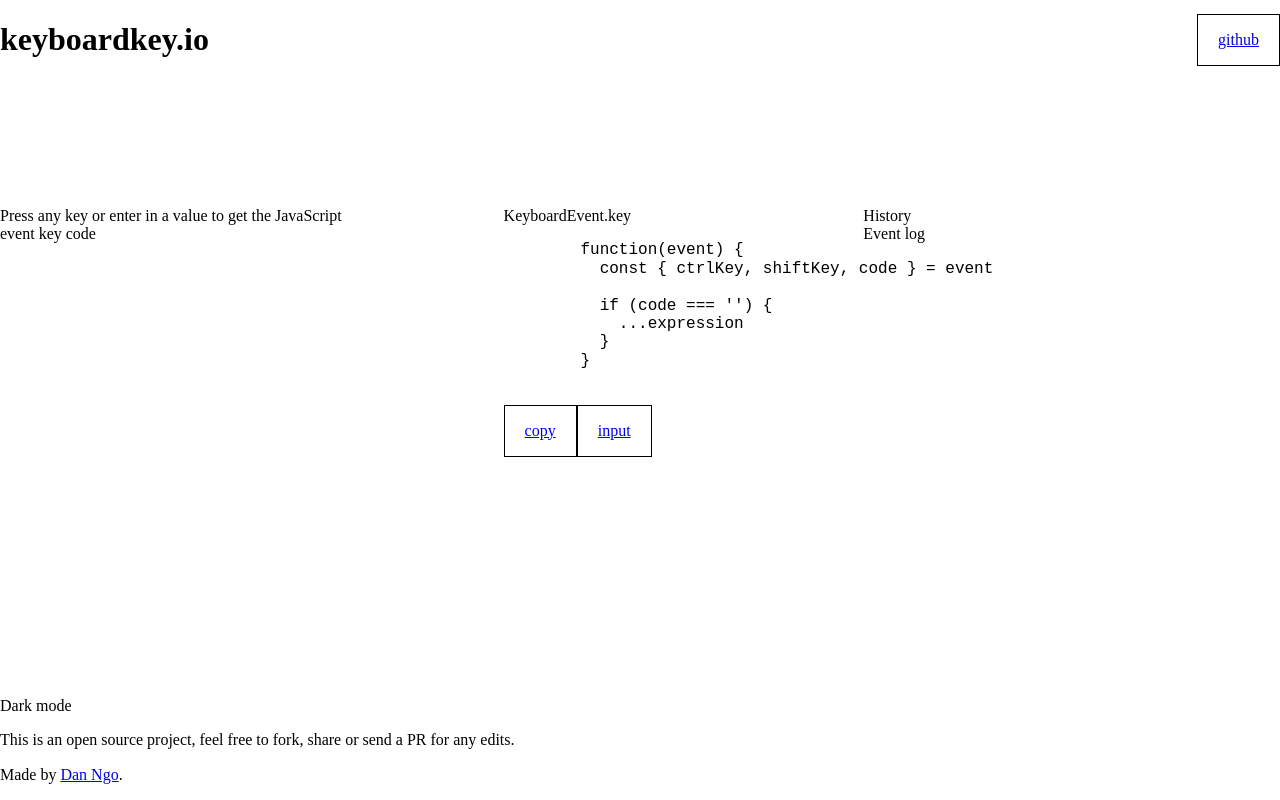
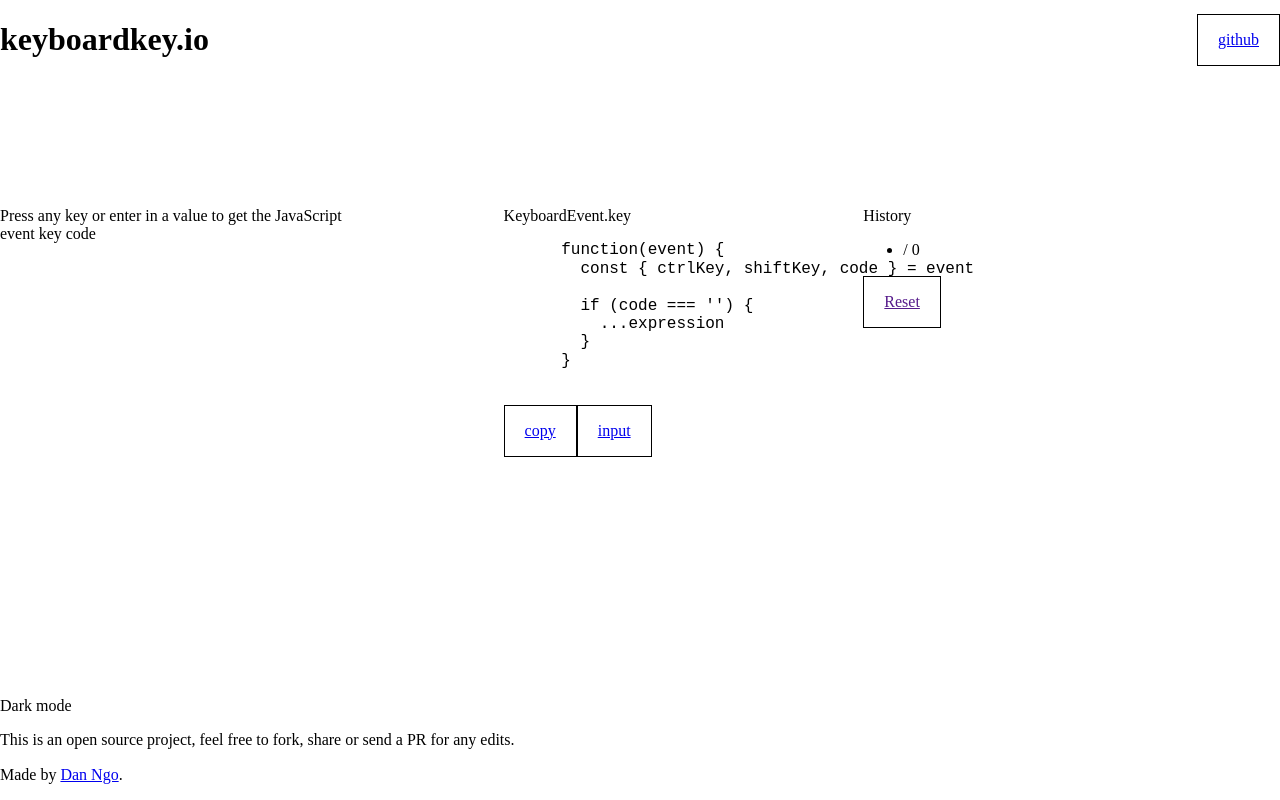
Before and after one commit to danngofett/eventkey, a Vue app: page / in a window 1280 px wide. Built offline with nearby package versions, Linux system fonts and the light colour scheme.

Commit message:
BUILD: Added event log and preview panel

```diff
--- a/src/App.vue
+++ b/src/App.vue
@@ -10,36 +10,11 @@
     </div>
 
     <main :class="$style.view">
-      <div>KeyboardEvent.key</div>
-
-      <div>
-        {{ code }}
-      </div>
-
-      <pre>
-        function(event) {
-          const { ctrlKey, shiftKey, code } = event
-
-          if ({{ keyString }}) {
-            ...expression
-          }
-        }
-      </pre>
-
-      <div>
-        <base-button label="copy" to="#" />
-        <base-button label="input" to="#" />
-      </div>
+      <preview-panel />
     </main>
 
     <aside :class="$style.aside">
-      <div>
-        History
-      </div>
-
-      <div>
-        Event log
-      </div>
+      <event-log />
     </aside>
 
     <footer :class="$style.footer">
@@ -57,21 +32,15 @@
 
 <script lang="ts">
 import { defineComponent } from 'vue'
-import { useKeyDownCode } from './mixins/keydown-event'
+import EventLog from '@/components/EventLog.vue'
+import PreviewPanel from '@/components/PreviewPanel.vue'
 
-const App = defineComponent({
-  setup() {
-    const { code, key, keyString } = useKeyDownCode()
-
-    return {
-      code,
-      key,
-      keyString
-    }
+export default defineComponent({
+  components: {
+    EventLog,
+    PreviewPanel
   }
 })
-
-export default App
 </script>
 
 <style module>
--- /dev/null
+++ b/src/components/EventLog.vue
@@ -0,0 +1,33 @@
+<template>
+  <div>
+    <div>
+      History
+    </div>
+
+    <div>
+      <ul>
+        <li
+          v-for="(item, index) in timelog.list"
+          :key="index"
+        >
+          {{ item.input }} / {{ item.value }}
+        </li>
+      </ul>
+
+      <base-button @click="reset" label="Reset" />
+    </div>
+  </div>
+</template>
+
+<script>
+import { defineComponent } from 'vue'
+import { timelog } from '@/mixins/keydown-event'
+
+export default defineComponent({
+  setup() {
+    return {
+      timelog
+    }
+  }
+})
+</script>
--- /dev/null
+++ b/src/components/PreviewPanel.vue
@@ -0,0 +1,42 @@
+<template>
+  <div class="preview-panel">
+    <div>KeyboardEvent.key</div>
+
+    <div>
+      {{ code }}
+    </div>
+
+    <pre>
+      function(event) {
+        const { ctrlKey, shiftKey, code } = event
+
+        if ({{ keyString }}) {
+          ...expression
+        }
+      }
+    </pre>
+
+    <div>
+      <base-button label="copy" to="#" />
+      <base-button label="input" to="#" />
+    </div>
+  </div>
+</template>
+
+<script>
+import { defineComponent } from 'vue'
+import { useKeyDownCode } from '@/mixins/keydown-event'
+
+export default defineComponent({
+  setup() {
+    const { code, key, keyString, reset } = useKeyDownCode()
+
+    return {
+      code,
+      key,
+      keyString,
+      reset
+    }
+  }
+})
+</script>
--- a/src/mixins/keydown-event.ts
+++ b/src/mixins/keydown-event.ts
@@ -1,14 +1,22 @@
-import { onMounted, ref, computed } from 'vue'
+import { onMounted, ref, reactive, computed } from 'vue'
 
-export function useKeyDownCode() {
 const code = ref('')
 const type = ref('')
 const key = ref('')
-  const timestamp = ref(0)
 
 const isShiftKey = ref(false)
 const isCtrlKey = ref(false)
 
+export const timelog = reactive({
+  list: [
+    reactive({
+      input: ref(),
+      value: ref(0)
+    })
+  ]
+})
+
+export function useKeyDownCode() {
   const keyString = computed(() => {
     if (isCtrlKey.value && isShiftKey.value && code) {
       return `ctrlKey && shiftKey && code === '${code.value}'`
@@ -22,9 +30,23 @@ export function useKeyDownCode() {
       return `shiftKey && code === '${code.value}'`
     }
 
-    if (code) {
     return `code === '${code.value}'`
+  })
+
+  const keyInputs = (() => {
+    if (isCtrlKey.value && isShiftKey.value && code) {
+      return `Ctrl + Shift + ${code.value}`
     }
+
+    if (isCtrlKey.value && code) {
+      return `Ctrl + ${code.value}`
+    }
+
+    if (isShiftKey.value && code) {
+      return `${code.value}`
+    }
+
+    return code.value
   })
 
   function update(event: KeyboardEvent) {
@@ -39,7 +61,15 @@ export function useKeyDownCode() {
     type.value = event.type
     isCtrlKey.value = event.ctrlKey
     isShiftKey.value = event.shiftKey
-    timestamp.value = event.timeStamp
+
+    timelog.list.push({
+      input: keyInputs(),
+      value: event.timeStamp
+    })
+  }
+
+  function reset() {
+    timelog.list = []
   }
 
   onMounted(() => {
@@ -53,6 +83,7 @@ export function useKeyDownCode() {
     isCtrlKey,
     isShiftKey,
     keyString,
-    timestamp
+    timelog,
+    reset
   }
 }
```
Lines whose indentation alone changed are shown as unchanged.
